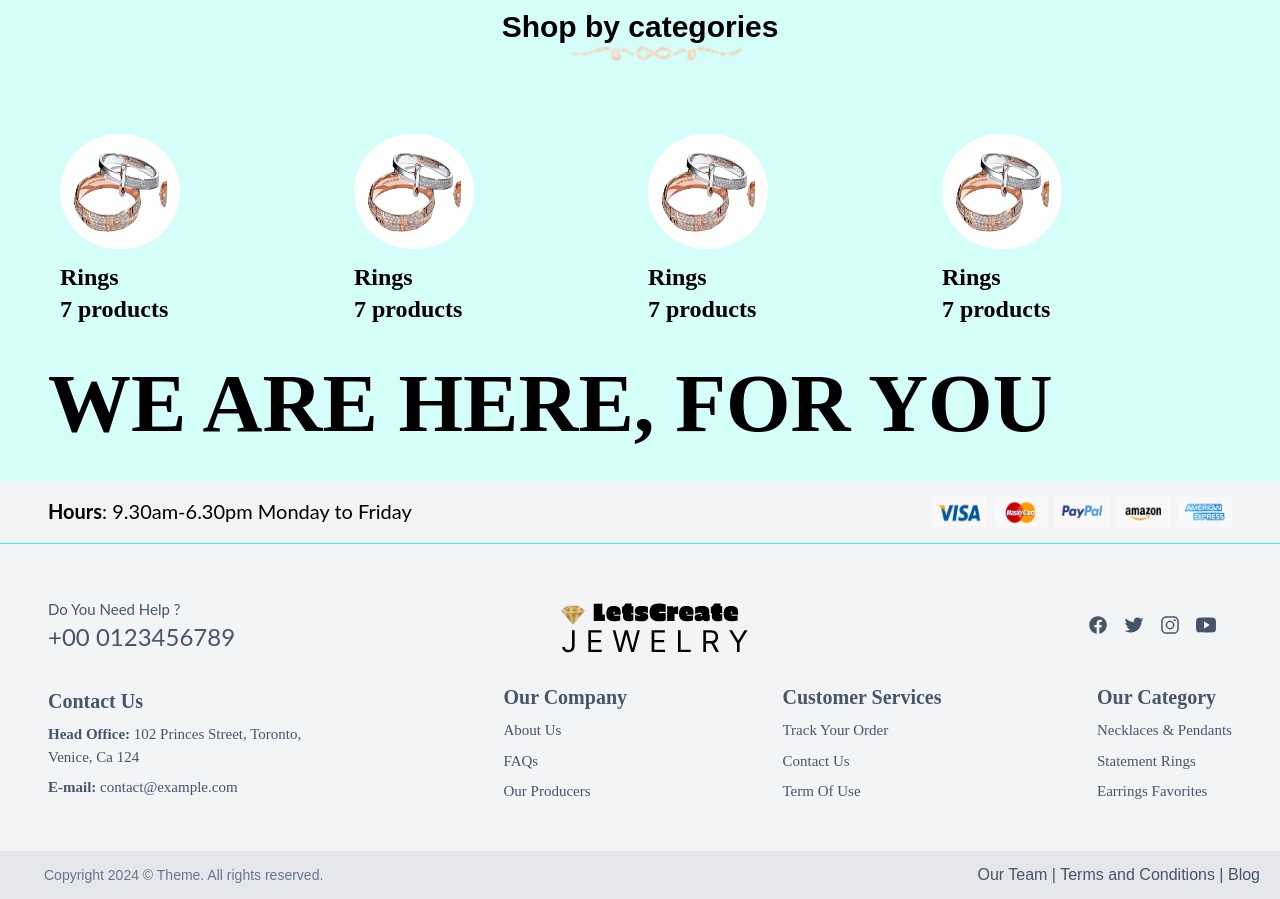
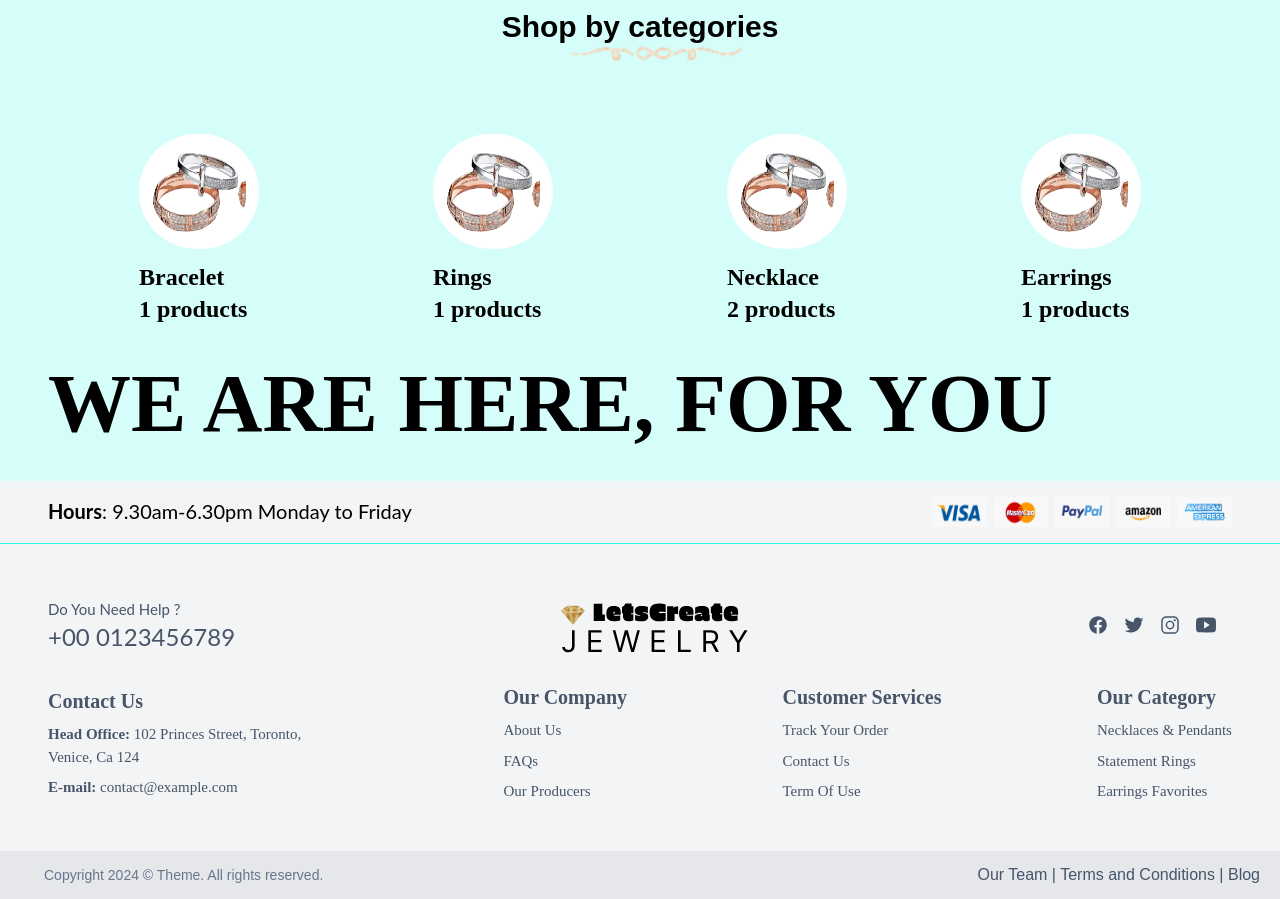
Before and after one commit to Ayotomiwadavid/letscreate-jewelry, a React (Vite) app: page / in a window 1280 px wide. Shown: the part 2380-3279 px from the top of the page. Built offline with nearby package versions, Linux system fonts and the light colour scheme; no server answers.

Commit message:
saving progress

```diff
--- a/src/components/_root/home/categories.jsx
+++ b/src/components/_root/home/categories.jsx
@@ -11,7 +11,7 @@ function Categories() {
         />
       </div>
 
-      <div className="flex grid grid-cols-2 md:grid-cols-4 gap-4 mb-4 mx-3 gap-3 items-center justify-center">
+      <div className="grid grid-cols-2 md:grid-cols-4 gap-4 mb-4 mx-3 place-items-center items-center justify-center">
         <div className="flex flex-col gap-3 items-start justify-start">
           <img
             className="w-[120px] h-[115px] p-3 bg-white rounded-full relative"
@@ -19,11 +19,11 @@ function Categories() {
           />
           <div>
             <span className="text-2xl font-bold font-['Cormorant']">
-              Rings
+              Bracelet
               <br />
             </span>
             <span className="text-2xl font-bold font-['Cormorant']">
-              7 products
+              1 products
             </span>
           </div>
         </div>
@@ -39,7 +39,7 @@ function Categories() {
               <br />
             </span>
             <span className="text-2xl font-bold font-['Cormorant']">
-              7 products
+              1 products
             </span>
           </div>
         </div>
@@ -51,11 +51,11 @@ function Categories() {
           />
           <div>
             <span className="text-2xl font-bold font-['Cormorant']">
-              Rings
+              Necklace
               <br />
             </span>
             <span className="text-2xl font-bold font-['Cormorant']">
-              7 products
+              2 products
             </span>
           </div>
         </div>
@@ -67,11 +67,11 @@ function Categories() {
           />
           <div>
             <span className="text-2xl font-bold font-['Cormorant']">
-              Rings
+              Earrings
               <br />
             </span>
             <span className="text-2xl font-bold font-['Cormorant']">
-              7 products
+              1 products
             </span>
           </div>
         </div>
```
